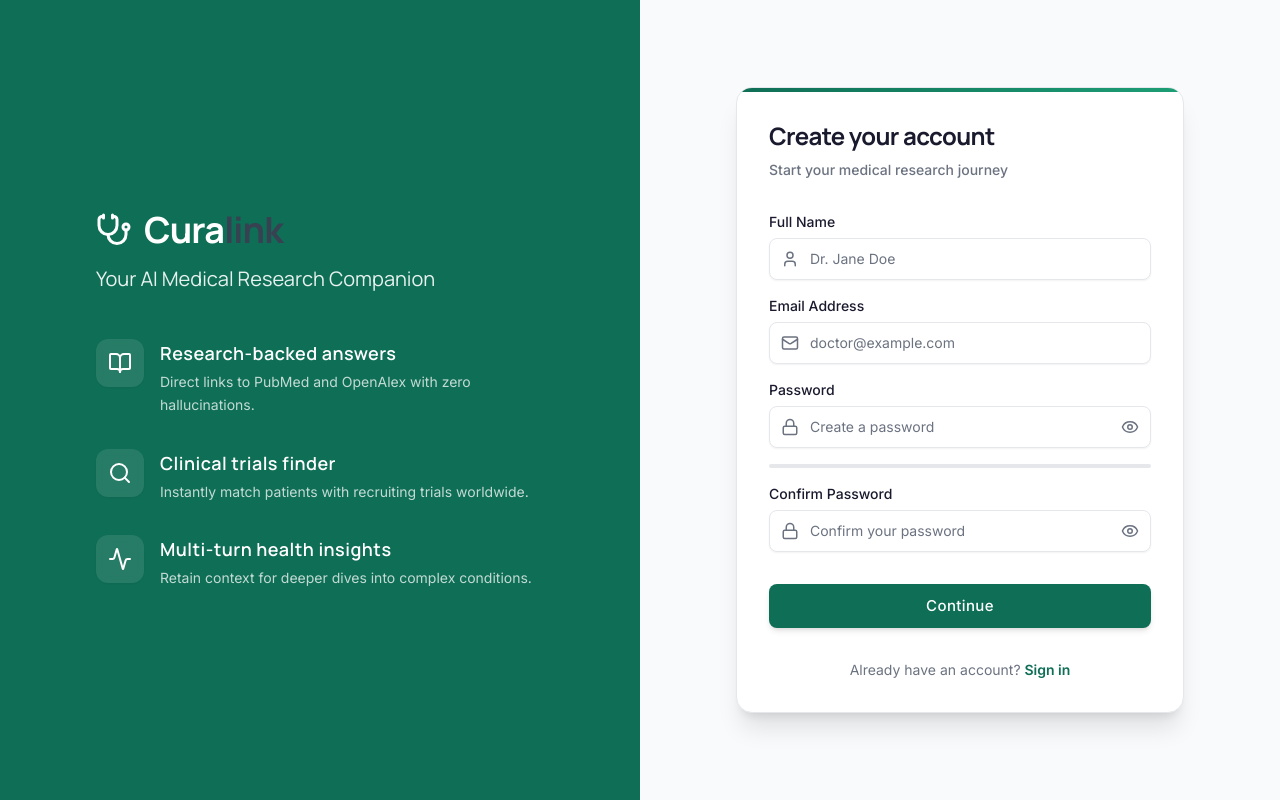
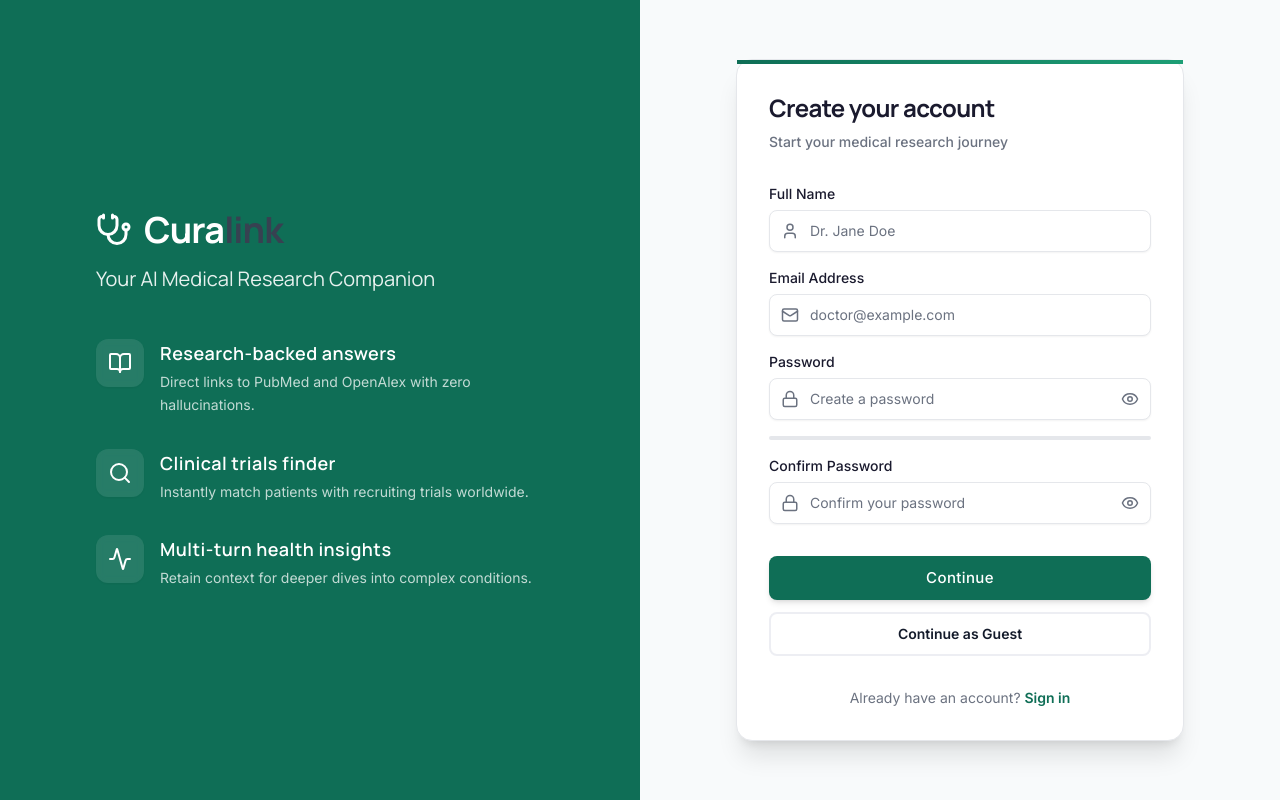
Before and after one commit to preetham-nandyala/CuraLink, a React (Vite) app in the folder client/: page /register in a window 1280 px wide. Built offline with nearby package versions, Linux system fonts and the light colour scheme; no server answers.

Commit message:
Feat: implement true guest mode with optional history saving, and fix auth split screen scroll layout on overflow

```diff
--- a/client/src/App.jsx
+++ b/client/src/App.jsx
@@ -14,11 +14,7 @@
       <BrowserRouter>
         <Routes>
           <Route path="/" element={<Navigate to="/chat" replace />} />
-          <Route path="/chat" element={
-            <ProtectedRoute>
-              <MainApplication />
-            </ProtectedRoute>
-          } />
+          <Route path="/chat" element={<MainApplication />} />
           <Route path="/login" element={<Login />} />
           <Route path="/register" element={<Register />} />
           <Route path="/forgot-password" element={<ForgotPassword />} />
--- a/client/src/components/auth/AuthLayout.jsx
+++ b/client/src/components/auth/AuthLayout.jsx
@@ -3,15 +3,15 @@
 
 const AuthLayout = ({ children }) => {
   return (
-    <div className="min-h-screen flex items-center justify-center bg-[#F8FAFB] font-body relative overflow-hidden">
-      <div className="w-full h-full min-h-screen flex flex-col lg:flex-row shadow-2xl">
+    <div className="flex min-h-screen bg-[#F8FAFB] font-body relative">
+      <div className="hidden lg:flex lg:w-1/2 fixed inset-y-0 left-0 z-0">
         <BrandPanel />
-        <div className="w-full lg:w-1/2 flex items-center justify-center p-6 sm:p-12 bg-[#F8FAFB]">
-          <div className="w-full max-w-md bg-[#FFFFFF] rounded-2xl shadow-xl border border-[#E5E7EB] p-8 relative overflow-hidden">
-             {/* Decorative subtle top accent */}
-            <div className="absolute top-0 left-0 w-full h-1 bg-gradient-to-r from-[#0F6E56] to-[#1D9E75]" />
-            {children}
-          </div>
+      </div>
+      <div className="w-full lg:w-1/2 lg:ml-[50%] flex items-center justify-center p-6 sm:p-8 py-12 relative z-10 min-h-screen">
+        <div className="w-full max-w-md bg-[#FFFFFF] rounded-2xl shadow-xl border border-[#E5E7EB] p-8 relative">
+           {/* Decorative subtle top accent */}
+          <div className="absolute top-0 left-0 w-full h-1 bg-gradient-to-r from-[#0F6E56] to-[#1D9E75]" />
+          {children}
         </div>
       </div>
     </div>
--- a/client/src/components/auth/BrandPanel.jsx
+++ b/client/src/components/auth/BrandPanel.jsx
@@ -3,7 +3,7 @@
 
 const BrandPanel = () => {
   return (
-    <div className="hidden lg:flex lg:w-1/2 bg-[#0F6E56] flex-col justify-center px-12 text-white">
+    <div className="w-full h-full bg-[#0F6E56] flex flex-col justify-center px-12 text-white">
       <div className="max-w-md mx-auto">
         <h1 className="text-4xl font-bold mb-4 font-headline tracking-tight flex items-center gap-3">
           <Stethoscope size={36} className="text-white" />
--- a/client/src/pages/Login.jsx
+++ b/client/src/pages/Login.jsx
@@ -93,10 +93,17 @@
              </button>
           </div>
 
-          <div className="pt-2">
+          <div className="pt-2 flex flex-col gap-3">
             <AuthButton isLoading={isLoading}>
               Sign In
             </AuthButton>
+            <button
+              type="button"
+              onClick={() => navigate('/chat')}
+              className="w-full py-2.5 rounded-lg border-2 border-outline-variant/30 text-sm font-semibold text-on-surface hover:bg-surface-container transition-colors"
+            >
+              Continue as Guest
+            </button>
           </div>
         </form>
 
--- a/client/src/pages/MainApplication.jsx
+++ b/client/src/pages/MainApplication.jsx
@@ -108,7 +108,7 @@
     ];
 
     try {
-      const payload = { query: q, disease: d, patientName: nameInput.trim() || undefined };
+      const payload = { query: q, disease: d, patientName: n || undefined };
       if (conversationId) payload.conversationId = conversationId;
       const { data } = await axios.post(`${API}/chat/structured`, payload, authHeaders);
       if (data.conversationId) setConversationId(data.conversationId);
--- a/client/src/pages/Register.jsx
+++ b/client/src/pages/Register.jsx
@@ -166,8 +166,15 @@
                 </div>
               )}
             </div>
-            <div className="pt-4">
+            <div className="pt-4 flex flex-col gap-3">
               <AuthButton isLoading={isLoading}>Continue</AuthButton>
+              <button
+                type="button"
+                onClick={() => navigate('/chat')}
+                className="w-full py-2.5 rounded-lg border-2 border-outline-variant/30 text-sm font-semibold text-on-surface hover:bg-surface-container transition-colors"
+                >
+                Continue as Guest
+              </button>
             </div>
           </form>
         ) : (
```
